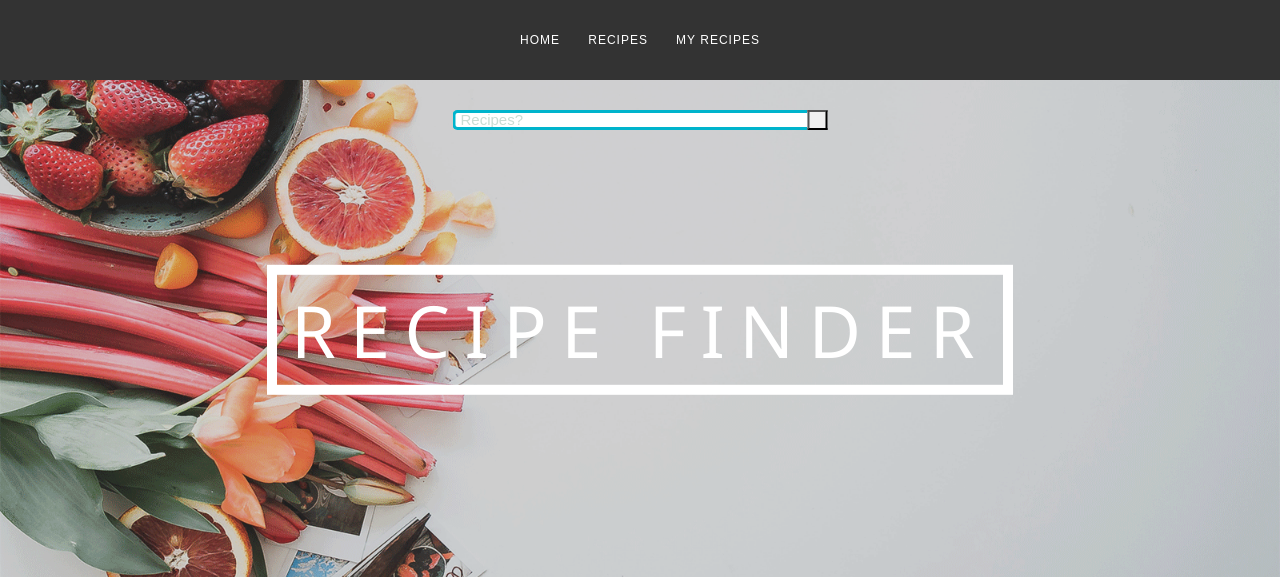
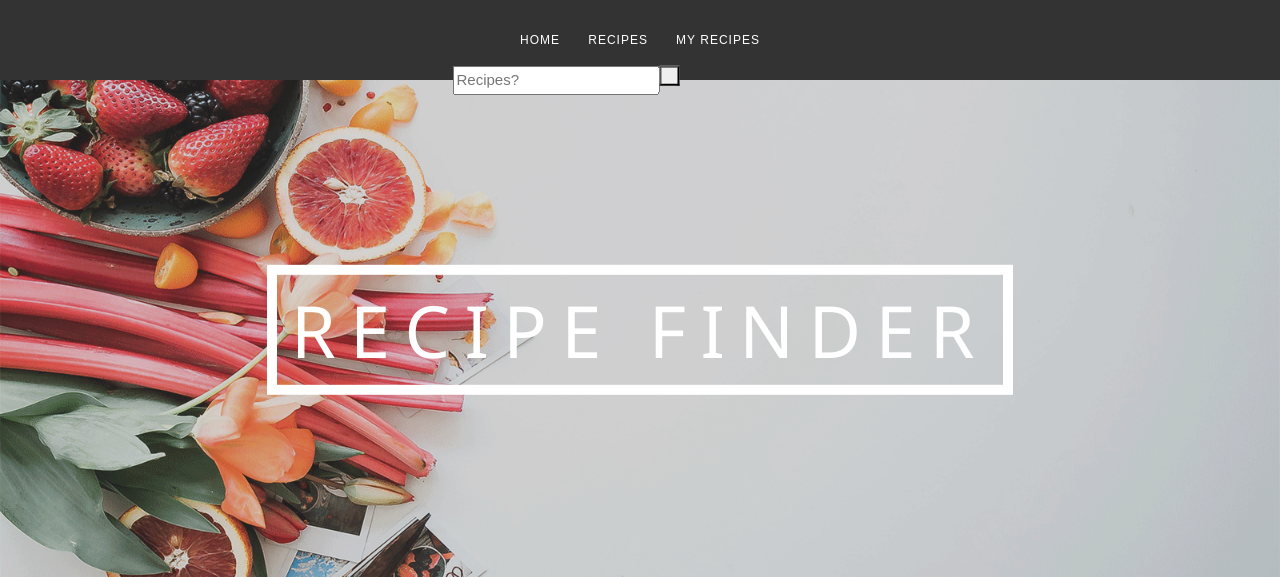
Before and after one commit to galkochris/recipe, a Flask app: template templates/index.html in a window 1280 px wide. Shown: the top 577 px of the page. Run offline with Flask 2, Linux system fonts and the light colour scheme; the template is opened without the code that fills it: most values are stand-ins (such as "Sample title", 1, 10 or a date in 2020); some libraries are stand-ins or nearby versions.

Commit message:
search working

```diff
--- a/app.py
+++ b/app.py
@@ -14,11 +14,17 @@ app = Flask(__name__)
 @app.route('/')
 def index():
 
+
+    search_term = request.args.get('user_input')
+
+
     params = {
-        'query': "burger",
+        'query': search_term,
         'apiKey': apikey,
-        'number': 10
+        'number': 3
     }
+
+
 
 
     r = requests.get("https://api.spoonacular.com/recipes/search", params=params)
--- a/templates/index.html
+++ b/templates/index.html
@@ -12,8 +12,6 @@
 
 
 
-<<<<<<< HEAD
-=======
 <div class="recipes">
 
 
@@ -21,7 +19,7 @@
     <div>
 
         <img src="https://spoonacular.com/recipeImages/{{ recipe.id }}-556x370.jpg" alt="recipe image">
-        <p>"{{ recipe.title }}</p>
+        <p>{{ recipe.title }}</p>
 
     </div>
     {%endfor%}
@@ -30,7 +28,6 @@
 
 </div>
 
->>>>>>> 28e75e171cb8327ba3de6f8c1bb6f74707f5a7df
 <p> Lorem ipsum dolor sit amet, consectetur adipiscing elit, sed do eiusmod tempor incididunt ut labore et dolore magna aliqua. Senectus et netus et malesuada fames ac turpis. Eu volutpat odio facilisis mauris sit amet massa vitae. Parturient montes nascetur ridiculus mus. Facilisi nullam vehicula ipsum a arcu cursus. Tortor at auctor urna nunc id cursus metus aliquam eleifend. Pellentesque id nibh tortor id aliquet lectus proin nibh. Sed faucibus turpis in eu mi bibendum neque egestas. Integer malesuada nunc vel risus commodo viverra maecenas accumsan. Lacus suspendisse faucibus interdum posuere lorem ipsum dolor sit amet.
 
     Risus viverra adipiscing at in tellus. Quis lectus nulla at volutpat diam. Proin fermentum leo vel orci porta non pulvinar neque laoreet. Lorem dolor sed viverra ipsum nunc aliquet bibendum enim facilisis. Ac felis donec et odio pellentesque diam volutpat. Ipsum dolor sit amet consectetur adipiscing elit duis tristique sollicitudin. At varius vel pharetra vel turpis. Ullamcorper malesuada proin libero nunc consequat interdum varius. Sit amet volutpat consequat mauris. Faucibus in ornare quam viverra. Adipiscing enim eu turpis egestas pretium aenean pharetra magna ac. In nisl nisi scelerisque eu ultrices vitae auctor eu augue.
--- a/templates/partials/navbar.html
+++ b/templates/partials/navbar.html
@@ -7,14 +7,21 @@
 
       <a href="#" id="search"><span class="pe pe-7s-search"></span></a>
 
+
+    <form action='/'>
+
       <div class="wrap">
         <div class="search">
-           <input type="text" class="searchTerm" placeholder="Recipes?" name="user_input">
+           <input type="text" name="user_input" class="text-field" placeholder="Recipes?" >
+           <!-- <input type="submit" value="Search recipes" /> -->
            <button type="submit" img src="https://img.icons8.com/cotton/2x/search--v2.png" class="searchButton">
              <i class="fa fa-search"></i>
           </button>
         </div>
-     </div>
+      </div>
+
+
+    </form>
 
       <!-- Back to top button -->
       <!-- <a href="#" id="scrollToTop"><span class="pe pe-7s-up-arrow"> <img src="http://fa2png.io/r/stroke-7/up-arrow/?color=b9bbbe&margin=0&size=256"></span></a> -->
```
